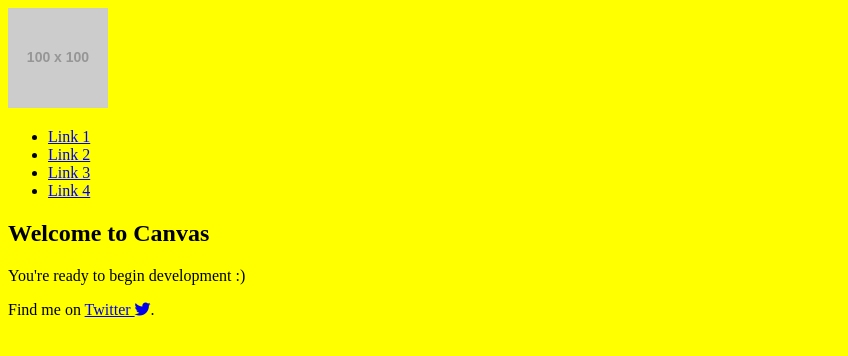
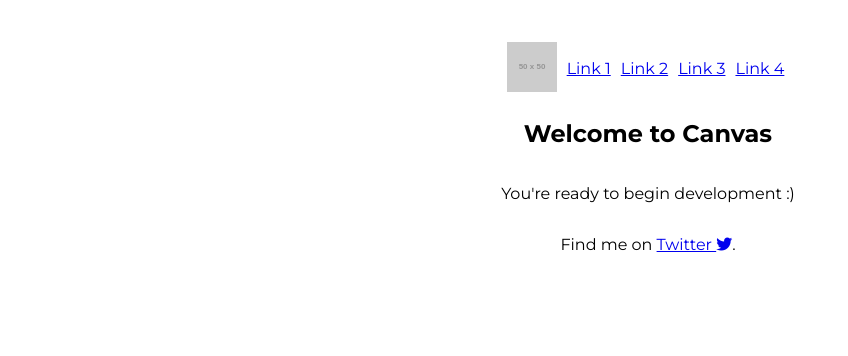
Before and after one commit to chickenn00dle/workbench, a website built with webpack: page src/index.html in a window 1280 px wide. Shown: the whole page, without its empty margins (0-848 px from the left). Built offline with nearby package versions, Linux system fonts and the light colour scheme; placeholder pictures from the web are drawn by us; files whose address does not match are found by name.

Commit message:
Add basic styling for initial index.html
This adds some crude styling for initial index.html page. This will help
users with a basic file structure and scss styling to kick things off.

```diff
--- a/src/index.html
+++ b/src/index.html
@@ -4,14 +4,14 @@
         <meta charset="utf-8">
         <meta name="viewport" content="width=device-width, initial-scale=1.0">
         <title>Canvas | A clean slate from which to begin your design journey</title>
-		<link rel="stylesheet" href="<%= htmlWebpackPlugin.files.chunks.main.css %>" />
+		<link rel="stylesheet" href="style.css" />
         <script src="https://use.fontawesome.com/455456b5e5.js"></script>
     </head>
     <body>
         <header>
             <nav>
                 <div id="logo">
-                    <img src="http://placehold.it/100x100/ff4444/ffffff?text=Logo" alt="Brand Logo" />
+                    <img src="http://placehold.it/50x50/ff4444/ffffff?text=Logo" alt="Brand Logo" />
                 </div>
                 <ul>
                     <li><a href="#">Link 1</a></li>
@@ -36,6 +36,6 @@
                 </div>
             </section>
         </footer>
-        <script src="<%= htmlWebpackPlugin.files.chunks.main.entry %>"></script>
+        <script src="main.js"></script>
     </body>
 </html>
--- a/src/js/index.js
+++ b/src/js/index.js
@@ -1,3 +1,3 @@
 import "../scss/style.scss";
 
-console.log( 'World' );
+console.log( 'Welcome to Canvas' );
--- /dev/null
+++ b/src/scss/layout.scss
@@ -0,0 +1,40 @@
+body {
+	display: flex;
+	flex-direction: column;
+	align-items: center;
+	min-width: 100vw;
+	min-height: 100vh;
+	header {
+		margin-top: 30px;
+		nav {
+			display: flex;
+			flex-direction: row;
+			justify-content: center;
+			align-items: center;
+
+			#logo {
+				margin-right: 5px;
+			}
+
+			ul {
+				display: flex;
+				list-style: none;
+				padding: 0;
+
+				li {
+					margin: 5px;
+				}
+			}
+		}
+	}
+	main {
+		section {
+			display: flex;
+			flex-direction: column;
+			align-items: center;
+		}
+	}
+	footer {
+		display: flex;
+	}
+}
--- /dev/null
+++ b/src/scss/settings.scss
@@ -0,0 +1,15 @@
+//Google Font Import
+@import url('https://fonts.googleapis.com/css?family=Montserrat:300,400,700&display=swap');
+
+//Color palette
+$light: #fdfdfd;
+$neutral: #e6ebe0;
+$dark: #191919;
+$primary: #9BC1BC;
+$secondary: #5D576B;
+$primaryPop: #ED6A5A;
+$secondaryPop: #F4F1BB;
+
+//Fonts & Sizes
+$globalFont: 'Montserrat';
+$globalFontSize: 16px;
--- a/src/scss/style.scss
+++ b/src/scss/style.scss
@@ -1,7 +1,3 @@
-body {
-	background: yellow;
-
-	p, ul, li {
-		font-size: 16px;
-	}
-}
+@import 'settings';
+@import 'layout';
+@import 'typography';
--- /dev/null
+++ b/src/scss/typography.scss
@@ -0,0 +1,8 @@
+body {
+	font-family: $globalFont;
+	font-size: $globalFontSize;
+}
+
+p, a, ul, li, {
+	font-family: $globalFont, sans-serif;
+}
--- a/webpack.config.js
+++ b/webpack.config.js
@@ -2,13 +2,14 @@ const { CleanWebpackPlugin } = require('clean-webpack-plugin')
 const HtmlWebpackPlugin = require( 'html-webpack-plugin' )
 const MiniCssExtractPlugin = require( 'mini-css-extract-plugin' )
 const OptimizeCssAssetsPlugin = require( 'optimize-css-assets-webpack-plugin' )
-const Path = require( 'path' )
 const TerserWebpackPlugin = require( 'terser-webpack-plugin' )
-const WebpackMd5Hash = require( 'webpack-md5-hash' )
+
+const path = require( 'path' )
 
 module.exports = {
 	devServer: {
-		contentBase: './dist'
+		contentBase: path.join(__dirname, 'dist'),
+		watchContentBase: true
 	},
 	entry: { main: './src/js/index.js' },
 	module: {
@@ -16,12 +17,10 @@ module.exports = {
 			{
 				test: /\.js$/,
 				exclude: /node_modules/,
-				use: {
-					loader: 'babel-loader'
-				}
+				use: [ 'babel-loader' ]
 			},
 			{
-				test: /\.scss$/,
+				test: /\.s(a|c)ss$/,
 				use: [ MiniCssExtractPlugin.loader, 'css-loader', 'sass-loader' ]
 			}
 		]
@@ -33,12 +32,12 @@ module.exports = {
 		]
 	},
 	output: {
-		filename: '[name].[chunkhash].js',
-		path: Path.resolve( __dirname, 'dist' )
+		filename: '[name].js',
+		path: path.resolve( __dirname, 'dist' ),
 	},
 	plugins: [
 		new MiniCssExtractPlugin({
-			filename: 'style.[contenthash].css',
+			filename: 'style.css',
 		}),
 		new HtmlWebpackPlugin({
 			filename: 'index.html',
@@ -50,8 +49,7 @@ module.exports = {
 			},
 			template: './src/index.html'
 		}),
-		new WebpackMd5Hash(),
 		new CleanWebpackPlugin()
 	],
-	target: 'node',
+	target: 'web',
 }
```
